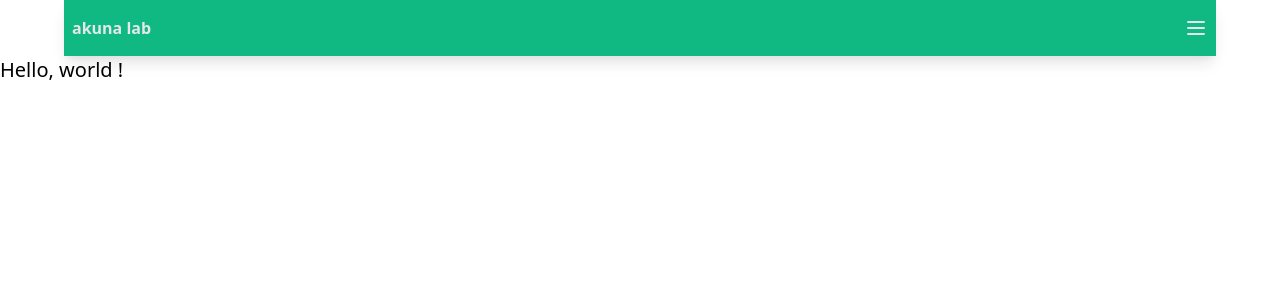
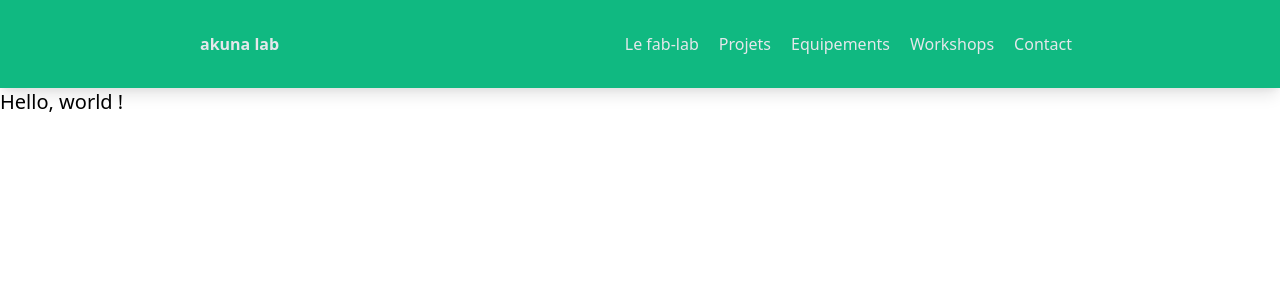
Before and after one commit to Saintjna/akunalab, a Next.js app: page / in a window 1280 px wide. Shown: the top 300 px of the page. Built offline with nearby package versions, Linux system fonts and the light colour scheme.

Commit message:
Constrain navbar width on big screens

```diff
--- a/components/Navbar/Navbar.js
+++ b/components/Navbar/Navbar.js
@@ -52,7 +52,8 @@ const MenuButton = () => {
     <div
       className="flex items-end flex-col"
       onClick={() => setMenuClick(!menuClick)}>
-      <button className="outline-none mobile-menu-button">
+      <button className="outline-none mobile-menu-button flex">
+        <span className="text-gray-200">Menu</span>
         <svg
           className="w-6 h-6 text-gray-200"
           x-show="!showMenu"
@@ -74,7 +75,7 @@ const MenuButton = () => {
 
 const Navbar = () => {
   const ref = useRef(null);
-  const [showMenu, setShowMenu] = useState(true);
+  const [showMenu, setShowMenu] = useState(false);
 
   const handleResize = () => {
     setShowMenu(540>ref.current.offsetWidth);
@@ -87,10 +88,11 @@ const Navbar = () => {
 
 
   return (
-    <nav className="flex justify-between bg-white items-start sm:items-center shadow-lg max-w-6xl mx-auto py-4 px-2 bg-green-500 " ref={ref}>
+    <nav className="flex shadow-lg bg-green-500 " ref={ref}>
+      <div className="flex justify-between bg-green-500 w-full sm:max-w-4xl mx-auto items-start sm:items-center py-4 px-2">
       <p className="text-black font-bold text-gray-200">akuna lab</p>
       { showMenu ? <MenuButton /> : <NavLinks /> }
-
+      </div>
     </nav>
   )
 }
```
